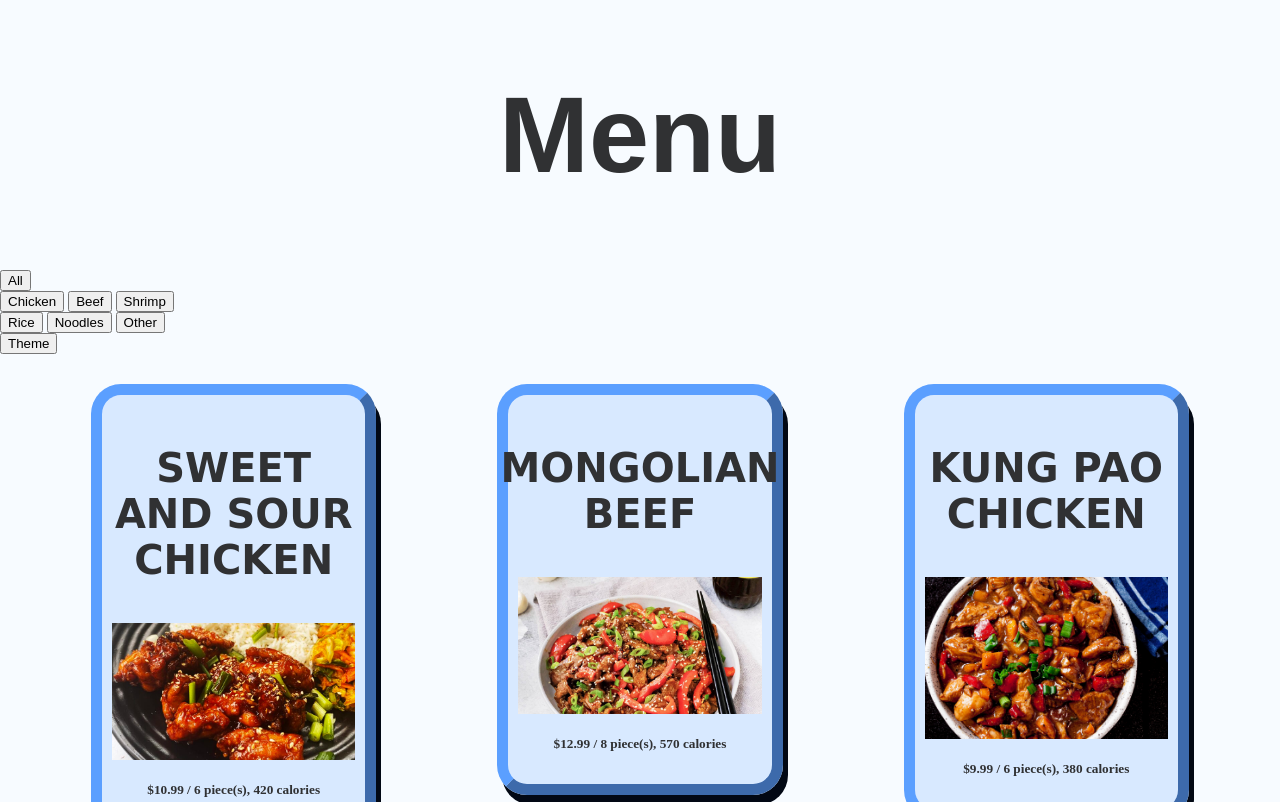
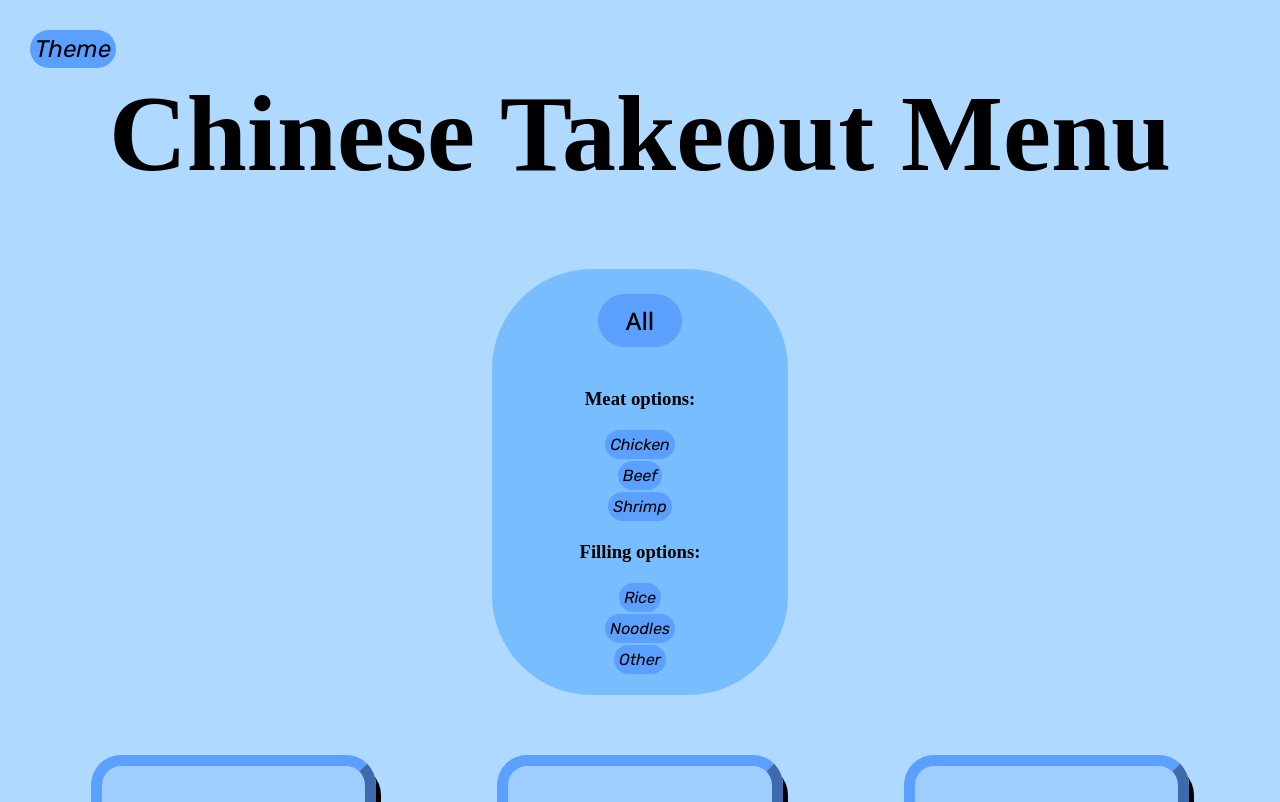
Before and after one commit to staten-island-tech/vite-project-kennethn23, a website built with Vite: page vite-project/index.html in a window 1280 px wide. Shown: the top 802 px of the page. Built offline with nearby package versions, Linux system fonts and the light colour scheme; files whose address does not match are found by name; a web font is replaced by a local one.

Commit message:
11/15/23 2

```diff
--- a/vite-project/css/style.css
+++ b/vite-project/css/style.css
@@ -98,13 +98,18 @@ button:focus-visible {
  */
 
 :root {
-  --light: #f7fbff;
-  --dark: #303133;
-  --blue: #5b9fff;
-  --darkBlue: #152036;
-  --darkerBlue: #020814;
+  --lightBlue: rgb(175, 217, 255);
+  --lightishBlue: rgb(120, 190, 255);
+  --darkRed: rgb(51, 48, 48);
+  --deepBlue: #5b9fff;
+  --darkerRed: #0a0404;
+  --black: #000000;
+  --white: #ffffff;
+  --green: #77ff77;
+  --deepRed: rgb(255, 91, 91);
+  --darkishRed: rgb(100, 51, 47);
   --blueTransp: rgb(91, 159, 255, 0.2);
-  --darkBlueTransp: rgb(21, 32, 54, 0.2);
+  --darkRedTransp: rgba(54, 21, 21, 0.2);
 
 
   --h1: 3.375rem;
@@ -115,18 +120,22 @@ button:focus-visible {
 }
 
 .dark{
-  --primary: var(--dark);
-  --text: var(--light);
-  --border: var(--darkBlue);
-  --shadow: var(--darkerBlue);
-  --cardBG: var(--darkBlueTransp);
+  --primary: var(--darkRed);
+  --secondary: var(--deepRed);
+  --color3: var(--darkishRed);
+  --text: var(--white);
+  --border: var(--darkerRed);
+  --shadow: var(--black);
+  --cardBG: var(--darkRedTransp);
 }
 
 .light{
-  --primary: var(--light);
-  --text: var(--dark);
-  --border: var(--blue);
-  --shadow: var(--darkerBlue);
+  --primary: var(--lightBlue);
+  --secondary: var(--deepBlue);
+  --color3: var(--lightishBlue);
+  --text: var(--black);
+  --border: var(--deepBlue);
+  --shadow: var(--black);
   --cardBG: var(--blueTransp);
 }
 
@@ -138,9 +147,76 @@ button:focus-visible {
   display: flex;
 }
 
+.food-buttons {
+  display: flex;
+  align-items: center;
+  flex-direction: column;
+  background-color: var(--color3);
+  width: 20%;
+  align-items: center;
+  margin: auto;
+  border-radius: 100px;
+  padding: 20px;
+  margin-bottom: 30px;
+}
+
+#all-button {
+  border: 0;
+  background-color: var(--secondary);
+  font-size: var(--h3);
+  border-radius: 30px;
+  font-family: 'Noto Sans', sans-serif;
+  margin: 5px;
+  width: 33%;
+  padding: 10px;
+}
+
+#chicken-button,
+#beef-button,
+#shrimp-button,
+#rice-button,
+#noodle-button,
+#other-button {
+  border: 0;
+  background-color: var(--secondary);
+  font-size: var(--h4);
+  border-radius: 30px;
+  font-family: 'Rubik', sans-serif;
+  padding: 5px;
+  margin: 1px;
+}
+
+#all-button:hover,
+#chicken-button:hover,
+#beef-button:hover,
+#shrimp-button:hover,
+#rice-button:hover,
+#noodle-button:hover,
+#other-button:hover {
+  background-color: var(--green);
+  transition: all 0.4s;
+  transform: scale(1.1);
+}
+
+.theme-buttons {
+  position: absolute;
+  top: 30px;
+  left: 30px;
+}
+
+#theme-button {
+  border: 0;
+  background-color: var(--secondary);
+  font-size: var(--h3);
+  border: 30px;
+  font-family: 'Rubik', sans-serif;
+  padding: 5px;
+  border-radius: 30px;
+}
+
 .page-title {
   font-size: var(--h1);
-  font-family: 'Poppins', sans-serif;
+  font-family: 'Agbalumo', serif;
   text-align: center;
 }
 
@@ -164,9 +240,14 @@ button:focus-visible {
 }
 
 .card-title {
-  font-size: 2.5rem;
+  font-size: var(--h2);
   text-transform: uppercase;
-  font-family: 'Skranji', cursive;
+  font-family: 'Noto Sans', sans-serif;
+}
+
+.card-description {
+  font-size: var(--h4);
+  font-family: 'Rubik', serif;
 }
 
 .card-img {
--- a/vite-project/index.html
+++ b/vite-project/index.html
@@ -1,22 +1,32 @@
 <!doctype html>
 <html lang="en">
+
 <head>
   <meta charset="UTF-8" />
   <link rel="icon" type="image/svg+xml" href="/vite.svg" />
   <meta name="viewport" content="width=device-width, initial-scale=1.0" />
-    <title>Vite App</title>
+  <title>Chinese Takeout Menu</title>
+  <link rel="preconnect" href="https://fonts.googleapis.com">
+  <link rel="preconnect" href="https://fonts.gstatic.com" crossorigin>
+  <link
+    href="https://fonts.googleapis.com/css2?family=Agbalumo&family=Noto+Sans:wght@500&family=Rubik:ital@1&display=swap"
+    rel="stylesheet">
+
 </head>
+
 <body class="light">
   <div class="theme" id="light">
     <div class="upper">
       <div class="page-title">
-          <h1>Menu</h1>
+        <h1>Chinese Takeout Menu</h1>
       </div>
       <div class="food-buttons">
         <input type="button" value="All" id="all-button"><br>
+        <h3>Meat options:</h3>
         <input type="button" value="Chicken" id="chicken-button">
         <input type="button" value="Beef" id="beef-button">
-          <input type="button" value="Shrimp" id="shrimp-button"><br>
+        <input type="button" value="Shrimp" id="shrimp-button">
+        <h3>Filling options:</h3>
         <input type="button" value="Rice" id="rice-button">
         <input type="button" value="Noodles" id="noodle-button">
         <input type="button" value="Other" id="other-button">
@@ -30,4 +40,5 @@
   </div>
   <script type="module" src="js/main.js"></script>
 </body>
+
 </html>
--- a/vite-project/js/inserts.js
+++ b/vite-project/js/inserts.js
@@ -6,7 +6,8 @@ function insertAll() {
     `<div class="card" id="all">
       <h3 class="card-title">${item.name}</h3>
       <img src="${item.image}" alt="${item.name}" class="card-img">
-      <h5 class="card-description">${item.price} / ${item.pieces} piece(s), ${item.calories} calories</h5>
+      <h3 class="card-description">${item.price} | ${item.pieces} | ${item.calories} calories</h3>
+
     </div>
     `)
     );
--- a/vite-project/js/menu.js
+++ b/vite-project/js/menu.js
@@ -2,7 +2,7 @@ const menu = [
     {
       name: "Sweet and Sour Chicken",
       price: "$10.99",
-      pieces: 6,
+      pieces: "6 pieces",
       calories: 420,
       type: ["chicken", "rice"],
       image: "../sweet_and_sour_chicken.jpg",
@@ -10,7 +10,7 @@ const menu = [
     {
       name: "Mongolian Beef",
       price: "$12.99",
-      pieces: 8,
+      pieces: "8 pieces",
       calories: 570,
       type: ["beef", "other"],
       image: "../mongolian_beef.jpg",
@@ -18,7 +18,7 @@ const menu = [
     {
       name: "Kung Pao Chicken",
       price: "$9.99",
-      pieces: 6,
+      pieces: "6 pieces",
       calories: 380,
       type: ["chicken", "rice"],
       image: "../kung_pao_chicken.jpg",
@@ -26,7 +26,7 @@ const menu = [
     {
       name: "Shrimp Fried Rice",
       price: "$11.99",
-      pieces: 1,
+      pieces: "1 serving",
       calories: 620,
       type: ["rice", "shrimp"],
       image: "../shrimp_fried_rice.jpg",
@@ -34,7 +34,7 @@ const menu = [
     {
       name: "General Tso's Chicken",
       price: "$11.99",
-      pieces: 8,
+      pieces: "8 pieces",
       calories: 520,
       type: ["chicken", "other"],
       image: "../general_tso_chicken.jpg",
@@ -42,7 +42,7 @@ const menu = [
     {
       name: "Egg Foo Young",
       price: "$8.99",
-      pieces: 3,
+      pieces: "3 pieces",
       calories: 280,
       type: ["other"],
       image: "../egg_foo_young.jpg",
@@ -50,7 +50,7 @@ const menu = [
     {
       name: "Spring Rolls",
       price: "$4.99",
-      pieces: 3,
+      pieces: "3 pieces",
       calories: 200,
       type: ["beef", "rice"],
       image: "../shrimp_roll.jpg",
@@ -58,7 +58,7 @@ const menu = [
     {
       name: "Hot and Sour Soup",
       price: "$5.99",
-      pieces: 1,
+      pieces: "1 serving",
       calories: 180,
       type: ["other"],
       image: "../hot_and_sour_soup.jpg",
@@ -66,7 +66,7 @@ const menu = [
     {
       name: "Orange Chicken",
       price: "$10.99",
-      pieces: 8,
+      pieces: "8 pieces",
       calories: 450,
       type: ["chicken", "other"],
       image: "../orange_chicken.jpg",
@@ -74,7 +74,7 @@ const menu = [
     {
       name: "Beef and Broccoli",
       price: "$11.99",
-      pieces: 6,
+      pieces: "6 pieces",
       calories: 380,
       type: ["beef", "rice"],
       image: "../beef_and_broccoli.jpg",
@@ -82,7 +82,7 @@ const menu = [
     {
       name: "Crab Rangoon",
       price: "$6.99",
-      pieces: 6,
+      pieces: "6 pieces",
       calories: 320,
       type: ["other", "rice"],
       image: "../crab_rangoon.jpg",
@@ -90,7 +90,7 @@ const menu = [
     {
       name: "Sesame Chicken",
       price: "$10.99",
-      pieces: 8,
+      pieces: "8 pieces",
       calories: 500,
       type: ["chicken", "rice"],
       image: "../sesame_chicken.jpg",
@@ -98,7 +98,7 @@ const menu = [
     {
       name: "Steamed Dumplings",
       price: "$7.99",
-      pieces: 6,
+      pieces: "6 pieces",
       calories: 250,
       type: ["other", "shrimp"],
       image: "../steamed_dumplings.jpg",
@@ -106,7 +106,7 @@ const menu = [
     {
       name: "Fried Wontons",
       price: "$6.99",
-      pieces: 8,
+      pieces: "8 pieces",
       calories: 320,
       type: ["other", "beef"],
       image: "../fried_wonton.jpg",
@@ -114,7 +114,7 @@ const menu = [
     {
       name: "General Tso's Tofu",
       price: "$9.99",
-      pieces: 6,
+      pieces: "6 pieces",
       calories: 450,
       type: ["other"],
       image: "../general_tso_tofu.jpg",
@@ -122,7 +122,7 @@ const menu = [
     {
       name: "Pepper Steak",
       price: "$11.99",
-      pieces: 6,
+      pieces: "6 pieces",
       calories: 420,
       type: ["beef", "other"],
       image: "../pepper_steak.jpg",
@@ -130,7 +130,7 @@ const menu = [
     {
       name: "Honey Walnut Shrimp",
       price: "$12.99",
-      pieces: 8,
+      pieces: "8 pieces",
       calories: 550,
       type: ["shrimp", "other"],
       image: "../honey_walnut_shrimp.jpg",
@@ -138,7 +138,7 @@ const menu = [
     {
       name: "Wonton Soup",
       price: "$5.99",
-      pieces: 1,
+      pieces: "1 serving",
       calories: 150,
       type: ["beef", "noodle"],
       image: "../wonton_soup.jpg",
@@ -146,7 +146,7 @@ const menu = [
     {
       name: "Moo Goo Gai Pan",
       price: "$10.99",
-      pieces: 6,
+      pieces: "6 pieces",
       calories: 350,
       type: ["rice", "chicken"],
       image: "../moo_goo_gai_pan.jpg",
@@ -154,7 +154,7 @@ const menu = [
     {
       name: "Shrimp Lo Mein",
       price: "$12.99",
-      pieces: 1,
+      pieces: "1 serving",
       calories: 680,
       type: ["shrimp", "noodle"],
       image: "../shrimp_lo_mein.jpg",
@@ -162,7 +162,7 @@ const menu = [
     {
       name: "Cashew Chicken",
       price: "$10.99",
-      pieces: 6,
+      pieces: "6 pieces",
       calories: 420,
       type: ["chicken", "other"],
       image: "../cashew_chicken.jpg",
@@ -170,7 +170,7 @@ const menu = [
     {
       name: "Chicken Chow Mein",
       price: "$9.99",
-      pieces: 1,
+      pieces: "1 serving",
       calories: 600,
       type: ["chicken", "noodle"],
       image: "../chicken_chow_mein.jpg",
@@ -178,7 +178,7 @@ const menu = [
     {
       name: "Szechuan Tofu",
       price: "$9.99",
-      pieces: 6,
+      pieces: "6 pieces",
       calories: 320,
       type: ["tofu", "noodle"],
       image: "../schezwan_tofu.jpg",
@@ -186,7 +186,7 @@ const menu = [
     {
       name: "Egg Drop Soup",
       price: "$4.99",
-      pieces: 1,
+      pieces: "1 serving",
       calories: 130,
       type: ["other"],
       image: "../egg_drop_soup.jpg",
@@ -194,7 +194,7 @@ const menu = [
     {
       name: "Salt and Pepper Shrimp",
       price: "$13.99",
-      pieces: 8,
+      pieces: "8 pieces",
       calories: 580,
       type: ["shrimp", "other"],
       image: "../salt_and_pepper_shrimp.jpg",
@@ -202,7 +202,7 @@ const menu = [
     {
       name: "Beef Chow Fun",
       price: "$11.99",
-      pieces: 1,
+      pieces: "1 serving",
       calories: 690,
       type: ["beef", "noodle"],
       image: "../beef_chow_fun.jpg",
@@ -210,7 +210,7 @@ const menu = [
     {
       name: "Hot and Spicy Tofu",
       price: "$9.99",
-      pieces: 6,
+      pieces: "6 pieces",
       calories: 380,
       type: ["other"],
       image: "../hot_and_spicy_tofu.jpg",
```
Lines whose indentation alone changed are shown as unchanged.
